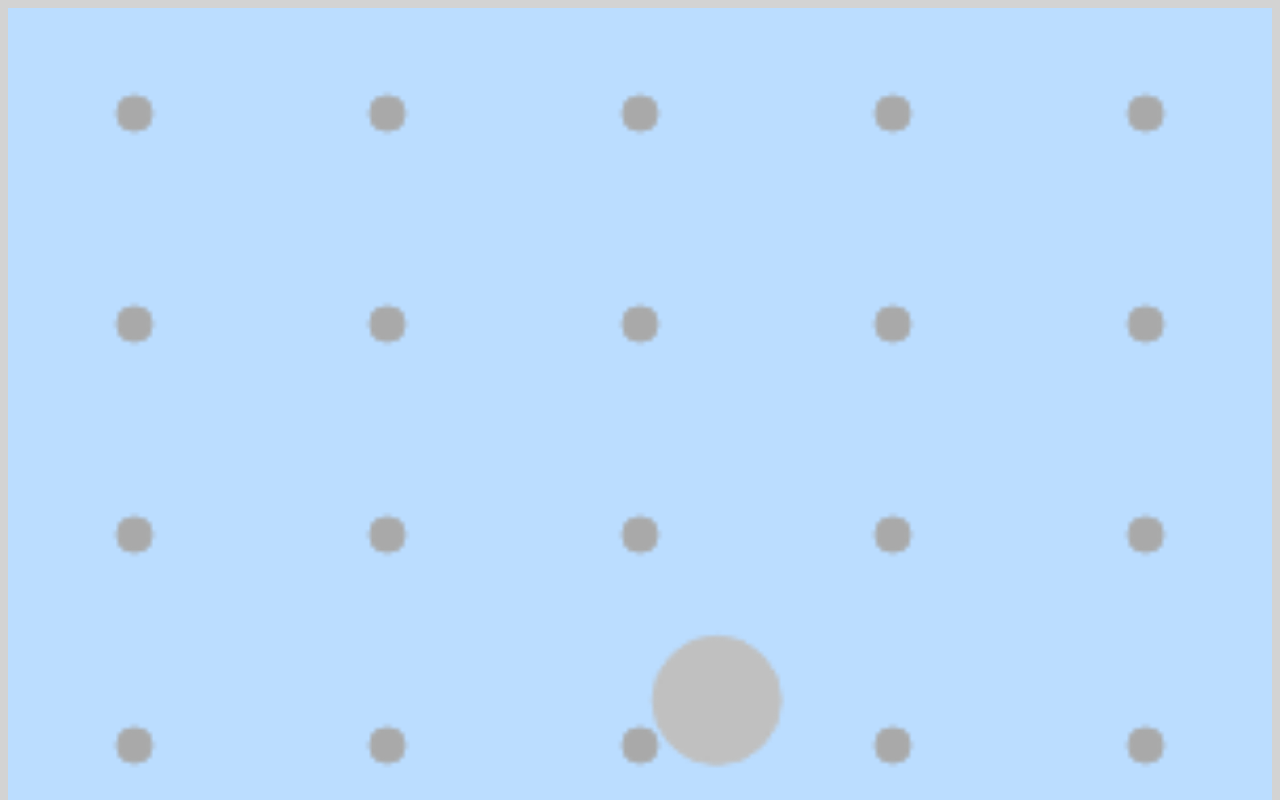
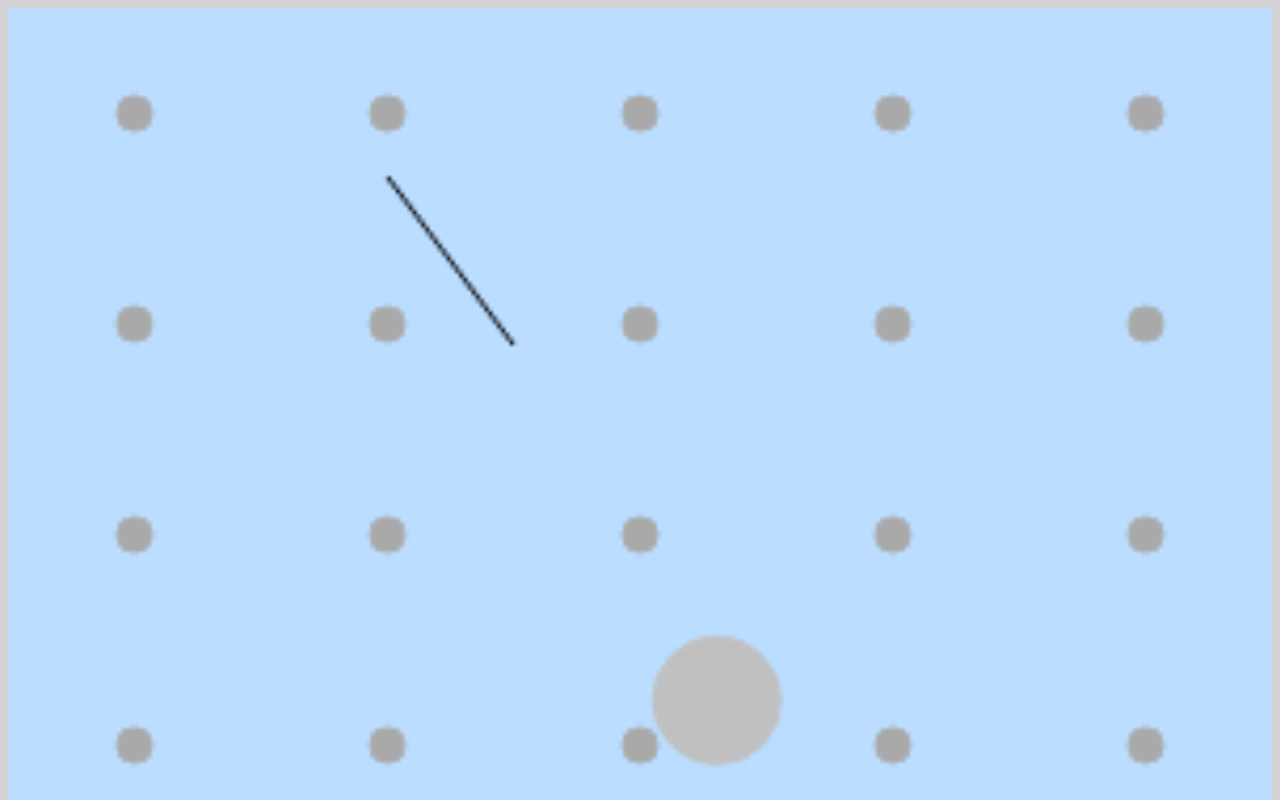
Before and after one commit to seinbinder/pinball, a plain HTML site: page index.html in a window 1280 px wide. Shown: the top 800 px of the page. Drawn offline with Linux system fonts and the light colour scheme.

Commit message:
ball collide to line. no check for line length

```diff
--- a/pinball.js
+++ b/pinball.js
@@ -10,7 +10,8 @@
 //      rectangle-to-ball collision (non axis-aligned)
 //      draw and rotate the flipper
 //      user input (see hangout from joel)
-var object = [];
+
+var object = [];    // array of objects on the play field
 canvW = 300;
 canvH = 400;
 var canvCtx;
@@ -32,7 +33,7 @@ function startPinball() {
     object[i].velX = -.1
     object[i].velY = 0.05;
 
-    i=object.push();  // .p0100000;
+    i=object.push();  // .push returns current length of an array. with an argument, it pushes the arg, then returns length.
 
     // wallThickness = 10;
     // object.push( new wallStatic(0, canvH-wallThickness, canvW, wallThickness, "lightblue") );   // x, y, width, height, color
@@ -42,13 +43,16 @@ function startPinball() {
 
     var perRow = 5;
     var rows = 8;
-    // var
+
     for(i=0; i<rows*perRow; i++) {
         var j=object.push( new Ball((canvW/perRow*(i+.5)%canvW), canvH/rows*(Math.floor(i/perRow)+.5), 4,"darkgrey") ); // x, y, radius, color
         object[j-1].subType = 'fixed';
     }
+
+    i = object.push( new Flipper(canvW*0.3, canvH*0.1, canvW*0.4, canvH*0.2, 'black'));
 }
 function f2(x) {
+    // for console.log 2 decimal places. What's the right way to format console output?
     var numb = Math.floor(x * 100);
     return numb/10000;
 }
@@ -64,6 +68,27 @@ var pinballCanvas = {
     },
     clear: function() {
         this.context.clearRect(0,0, this.canvas.width, this.canvas.height);
+    }
+}
+class Flipper {
+    constructor(x1, y1, x2, y2, color) {
+        this.type = 'flipper'; //CHEATING till collision is ready
+        this.x1 = x1;
+        this.y1 = y1;
+        this.x2 = x2;
+        this.y2 = y2;
+        this.mass = 1;     // creator can overwrite this. (could make it an arg)
+        this.color = color;
+    }
+    position() {
+        // TBD
+    }
+    draw() {
+        canvCtx.strokeStyle = this.color;
+        canvCtx.beginPath();
+        canvCtx.moveTo(this.x1, this.y1);
+        canvCtx.lineTo(this.x2, this.y2);
+        canvCtx.stroke();
     }
 }
 class Ball {                                // convention: classes start w/ Capital
@@ -272,7 +297,7 @@ function detectCollision(obj1, obj2) {
     }
 
     // if obj1 & obj2 are both circles
-    if(1) {
+    if(obj1.type === 'ball' && obj2.type === 'ball') {
 
         var deltaX, deltaY, radiSum;
         deltaX = obj1.x - obj2.x;
@@ -287,6 +312,28 @@ function detectCollision(obj1, obj2) {
             // collision
             return 1;
         }
+    }
+
+    if(obj1.type === 'ball' && obj2.type === 'flipper') {
+        // see notebook 8/8/2020 for the math and diagram, and trigonometry.xlsx for math mockup
+        var a0, a1, hyp, alpha, opp;
+        // determine alpha (angle between the endpoint-of-line and center of ball)
+        a0 = Math.atan2(obj2.y2 - obj2.y1, obj2.x2 - obj2.x1);
+        a1 = Math.atan2(obj1.x - obj2.x1, obj1.y - obj2.y1);
+        alpha = Math.abs( Math.PI/2 - (a0 + a1));
+
+        // determine hypotenuse (distance from endpoint-of-line to center of ball)
+        hyp = Math.sqrt( (obj1.x - obj2.x1) * (obj1.x - obj2.x1) + (obj1.y - obj2.y1)*(obj1.y - obj2.y1));
+
+        // determine Opposite (distance from ball to the line at 90 degrees)
+        opp = Math.sin(alpha) * hyp;
+
+        if (opp < obj1.radius) {
+            console.log('FLIPPER COLLISION')
+            // halt = 1;
+        }
+
+
     }
 }
 function canvasGameLoop() {
```
Also changed, not shown: index.html (+1 -0 lines).
